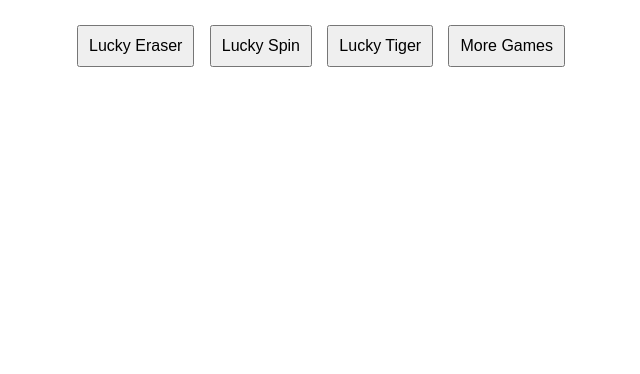
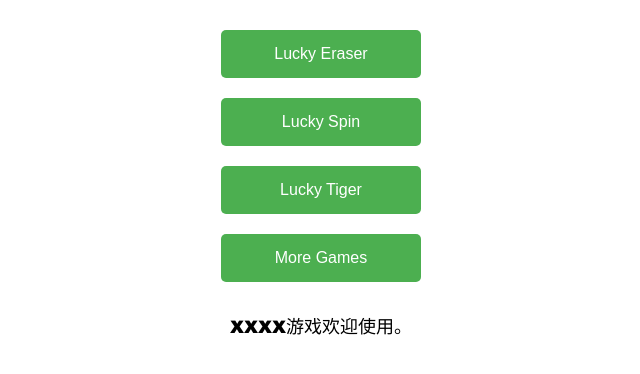
Before and after one commit to luckycalico/freeslot, a website: page index.html in a window 1280 px wide. Shown: the whole page, without its empty margins (319-959 px from the left). Drawn offline with Linux system fonts and the light colour scheme.

Commit message:
Update index.html

```diff
--- a/index.html
+++ b/index.html
@@ -9,6 +9,7 @@
         body {
             font-family: 'Arial Black', Gadget, sans-serif;
             text-align: center;
+            margin: 10px;
         }
 
         .game-container {
@@ -22,14 +23,33 @@
             border: none;
         }
 
-        #moreGames {
+        #buttons {
+            display: flex;
+            flex-direction: column;
+            align-items: center;
             margin-top: 20px;
         }
 
         button {
             font-size: 16px;
-            margin: 5px;
-            padding: 10px;
+            margin: 10px;
+            padding: 15px;
+            background-color: #4CAF50;
+            color: white;
+            border: none;
+            border-radius: 5px;
+            cursor: pointer;
+            width: 200px;
+        }
+
+        button:hover {
+            background-color: #45a049;
+        }
+
+        #gameDescription {
+            margin-top: 20px;
+            text-align: center;
+            font-size: 18px;
         }
     </style>
 </head>
@@ -40,10 +60,17 @@
 </div>
 
 <!-- 按钮区域 -->
-<button onclick="showGame('examples/card.html')">Lucky Eraser</button>
-<button onclick="showGame('examples/dial.html')">Lucky Spin</button>
-<button onclick="showGame('examples/tiger.html')">Lucky Tiger</button>
-<button onclick="showMoreGames()">More Games</button>
+<div id="buttons">
+    <button onclick="showGame('examples/card.html')">Lucky Eraser</button>
+    <button onclick="showGame('examples/dial.html')">Lucky Spin</button>
+    <button onclick="showGame('examples/tiger.html')">Lucky Tiger</button>
+    <button onclick="showMoreGames()">More Games</button>
+</div>
+
+<!-- 游戏说明 -->
+<div id="gameDescription">
+    XXXX游戏欢迎使用。
+</div>
 
 <script>
     function showGame(gameUrl) {
@@ -57,8 +84,8 @@
     }
 
     function showMoreGames() {
-        // 打开 More Games 链接
-        window.open('https://www.luckycalico.ph/m/home?affiliateCode=lucky', '_blank');
+        // 打开 APK 下载链接
+        window.open('https://github.com/luckycalico/luckycalico/blob/c643df02ec3674838541bb3ff9f592c3db55d998/LuckyBET_1_1.0.apk', '_blank');
     }
 </script>
 
```
